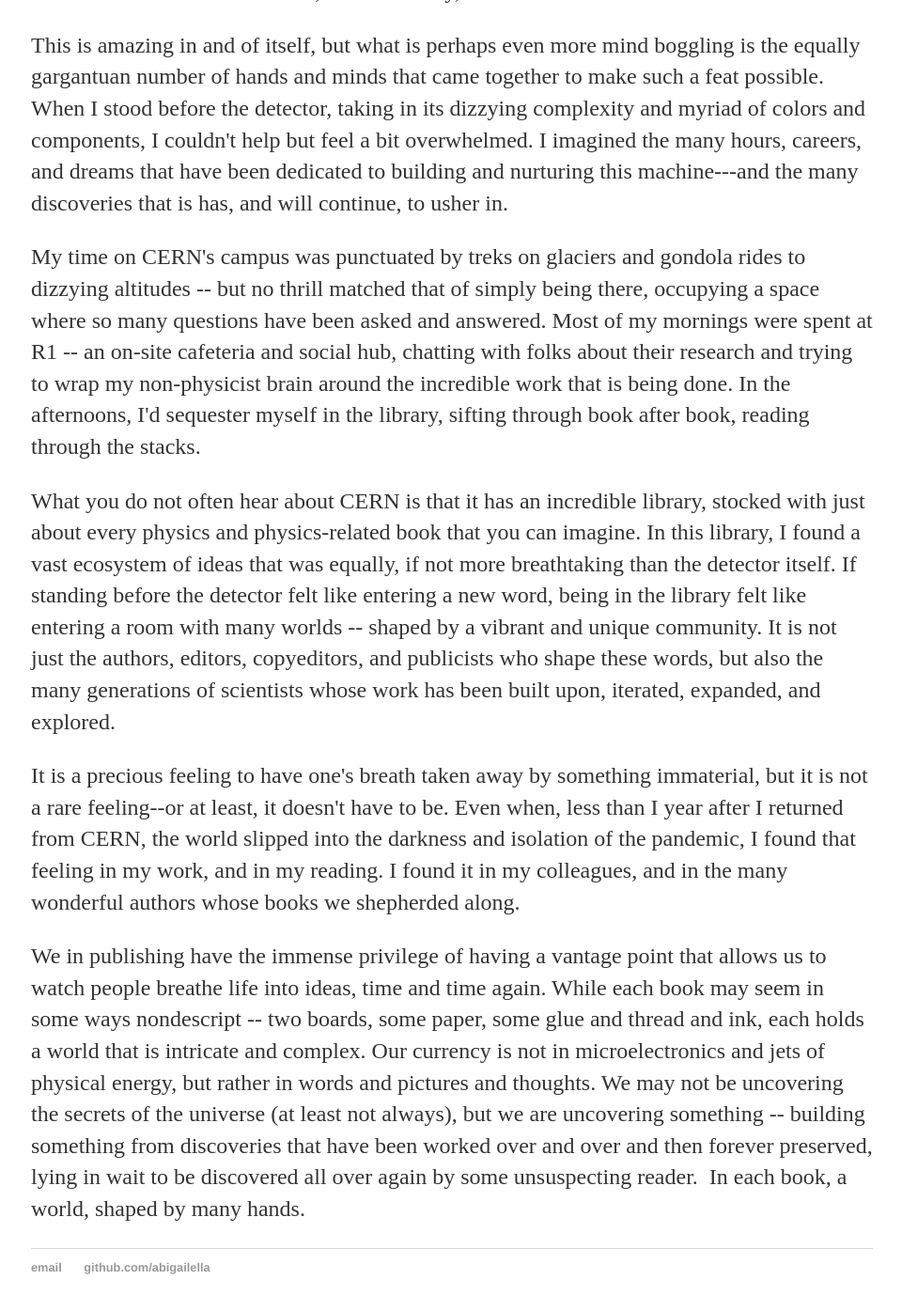
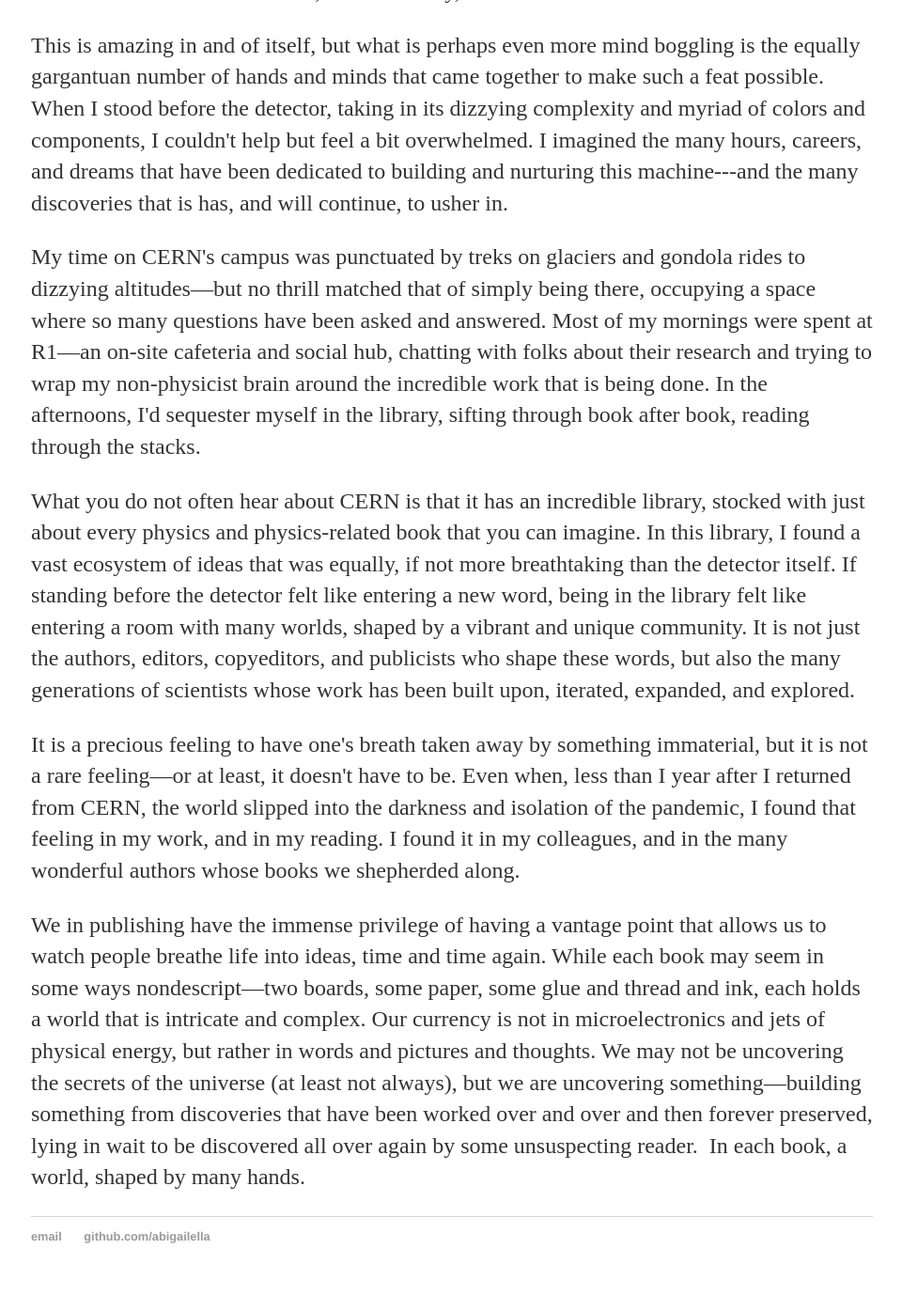
Before and after one commit to abigailella/abigailella.github.io, a Jekyll site: the page built from _posts/2021-12-16-Ep6.md, in a window 1280 px wide and 1400 px high, scrolled down 967 px. Shown: the top 1395 px of the window at 94% size, without its empty margins (159-1119 px from the left). Built offline with Jekyll 4.4.1, drawn with Linux system fonts in a browser that asks for light colours.

Commit message:
Update 2021-12-16-Ep6.md

```diff
--- a/_posts/2021-12-16-Ep6.md
+++ b/_posts/2021-12-16-Ep6.md
@@ -12,10 +12,10 @@ date: 2021-12-16
 
 <p>This is amazing in and of itself, but what is perhaps even more mind boggling is the equally gargantuan number of hands and minds that came together to make such a feat possible. When I stood before the detector, taking in its dizzying complexity and myriad of colors and components, I couldn't help but feel a bit overwhelmed. I imagined the many hours, careers, and dreams that have been dedicated to building and nurturing this machine---and the many discoveries that is has, and will continue, to usher in.</p>
 
-<p>My time on CERN's campus was punctuated by treks on glaciers and gondola rides to dizzying altitudes -- but no thrill matched that of simply being there, occupying a space where so many questions have been asked and answered. Most of my mornings were spent at R1 -- an on-site cafeteria and social hub, chatting with folks about their research and trying to wrap my non-physicist brain around the incredible work that is being done. In the afternoons, I'd sequester myself in the library, sifting through book after book, reading through the stacks.</p>
+<p>My time on CERN's campus was punctuated by treks on glaciers and gondola rides to dizzying altitudes—but no thrill matched that of simply being there, occupying a space where so many questions have been asked and answered. Most of my mornings were spent at R1—an on-site cafeteria and social hub, chatting with folks about their research and trying to wrap my non-physicist brain around the incredible work that is being done. In the afternoons, I'd sequester myself in the library, sifting through book after book, reading through the stacks.</p>
 
-<p>What you do not often hear about CERN is that it has an incredible library, stocked with just about every physics and physics-related book that you can imagine. In this library, I found a vast ecosystem of ideas that was equally, if not more breathtaking than the detector itself. If standing before the detector felt like entering a new word, being in the library felt like entering a room with many worlds -- shaped by a vibrant and unique community. It is not just the authors, editors, copyeditors, and publicists who shape these words, but also the many generations of scientists whose work has been built upon, iterated, expanded, and explored.</p>
+<p>What you do not often hear about CERN is that it has an incredible library, stocked with just about every physics and physics-related book that you can imagine. In this library, I found a vast ecosystem of ideas that was equally, if not more breathtaking than the detector itself. If standing before the detector felt like entering a new word, being in the library felt like entering a room with many worlds, shaped by a vibrant and unique community. It is not just the authors, editors, copyeditors, and publicists who shape these words, but also the many generations of scientists whose work has been built upon, iterated, expanded, and explored.</p>
 
-<p>It is a precious feeling to have one's breath taken away by something immaterial, but it is not a rare feeling--or at least, it doesn't have to be. Even when, less than I year after I returned from CERN, the world slipped into the darkness and isolation of the pandemic, I found that feeling in my work, and in my reading. I found it in my colleagues, and in the many wonderful authors whose books we shepherded along.</p>
+<p>It is a precious feeling to have one's breath taken away by something immaterial, but it is not a rare feeling—or at least, it doesn't have to be. Even when, less than I year after I returned from CERN, the world slipped into the darkness and isolation of the pandemic, I found that feeling in my work, and in my reading. I found it in my colleagues, and in the many wonderful authors whose books we shepherded along.</p>
 
-<p>We in publishing have the immense privilege of having a vantage point that allows us to watch people breathe life into ideas, time and time again. While each book may seem in some ways nondescript -- two boards, some paper, some glue and thread and ink, each holds a world that is intricate and complex. Our currency is not in microelectronics and jets of physical energy, but rather in words and pictures and thoughts. We may not be uncovering the secrets of the universe (at least not always), but we are uncovering something -- building something from discoveries that have been worked over and over and then forever preserved, lying in wait to be discovered all over again by some unsuspecting reader.  In each book, a world, shaped by many hands.<p/>
+<p>We in publishing have the immense privilege of having a vantage point that allows us to watch people breathe life into ideas, time and time again. While each book may seem in some ways nondescript—two boards, some paper, some glue and thread and ink, each holds a world that is intricate and complex. Our currency is not in microelectronics and jets of physical energy, but rather in words and pictures and thoughts. We may not be uncovering the secrets of the universe (at least not always), but we are uncovering something—building something from discoveries that have been worked over and over and then forever preserved, lying in wait to be discovered all over again by some unsuspecting reader.  In each book, a world, shaped by many hands.<p/>
```
